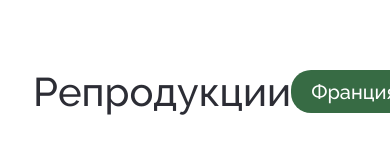
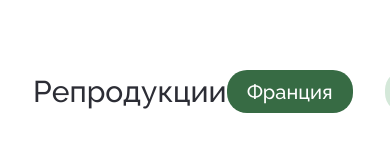
Before and after one commit to GenexiOks/House, a React (Vite) app: page / in a window 390 px wide. Shown: the part 462-603 px from the top of the page. Built offline with nearby package versions, Linux system fonts and the light colour scheme.

Commit message:
6/12/24 work

```diff
--- a/src/App.module.css
+++ b/src/App.module.css
@@ -207,7 +207,7 @@
         font-size: 40px;
         line-height: 40px;
     }
-    @media (max-width: 768px) {
+    @media (max-width: 576px) {
         font-size: 36px;
         line-height: 36px;
     }
@@ -305,7 +305,7 @@
     display: flex;
     width: 1110px;
     justify-content: space-between;
-    align-items: flex-start;
+    align-items: center;
 }
 
 .catalog__container {
@@ -314,12 +314,20 @@
     display: flex;
     flex-direction: column;
     justify-content: space-between;
+
+    @media (max-width: 768px) {
+        height: 100%;
+    }
 }
 
 .catalog__title {
     color: #2c2d35;
     font-size: 40px;
     line-height: 110%; /* 44px */
+
+    @media (max-width: 768px) {
+        font-size: 30px;
+    }
 }
 
 .btn {
--- a/src/components/Card.module.css
+++ b/src/components/Card.module.css
@@ -3,6 +3,7 @@
     justify-content: space-between;
     width: 100%;
     height: 100%;
+    gap: 30px;
     flex-wrap: wrap;
     align-content: space-between;
 }
--- a/src/components/Painting.module.css
+++ b/src/components/Painting.module.css
@@ -4,11 +4,21 @@
     background-color: #e1ede6;
     padding: 20px 20px 30px 20px;
     box-sizing: border-box;
+
+    @media (max-width: 768px) {
+        width: 330px;
+        height: 730px;
+        gap: 30px;
+    }
 }
 
 .paintin__img {
     width: 310px;
     height: 422px;
+    @media (max-width: 768px) {
+        width: 290px;
+        height: 422px;
+    }
 }
 
 .painting__author {
@@ -45,6 +55,11 @@
     font-weight: 500;
     line-height: normal;
     margin-top: 20px;
+
+    @media (max-width: 768px) {
+        width: 290px;
+        height: 65px;
+    }
 }
 
 .painting__container .painting__btn:active {
```
